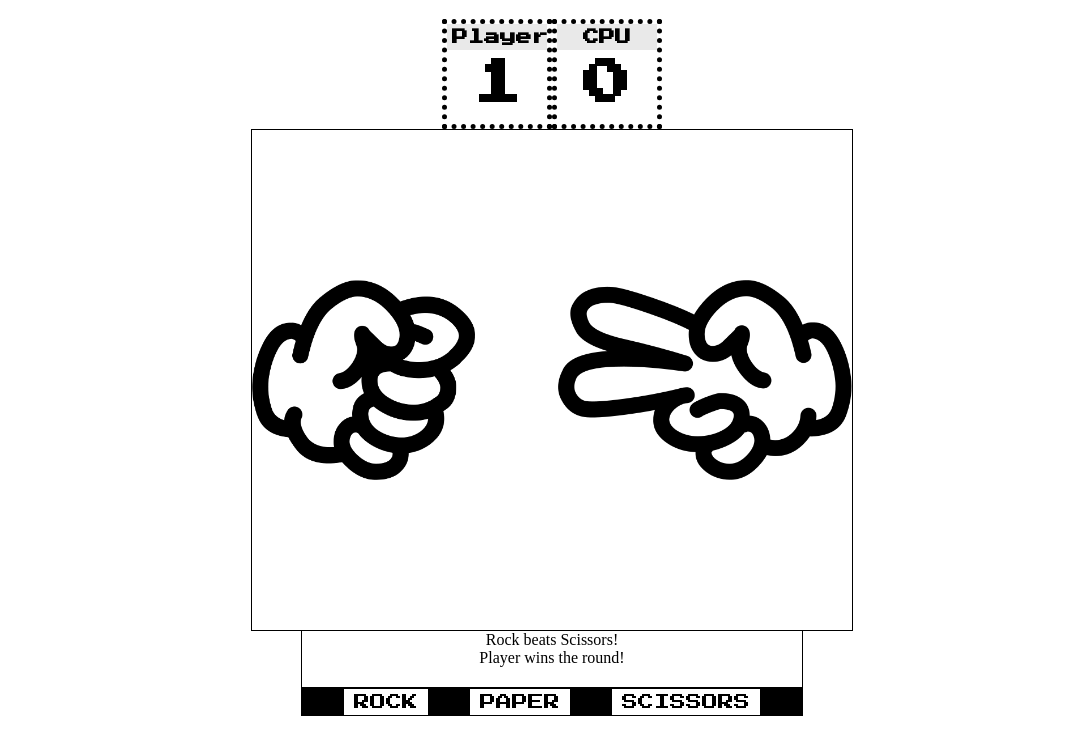
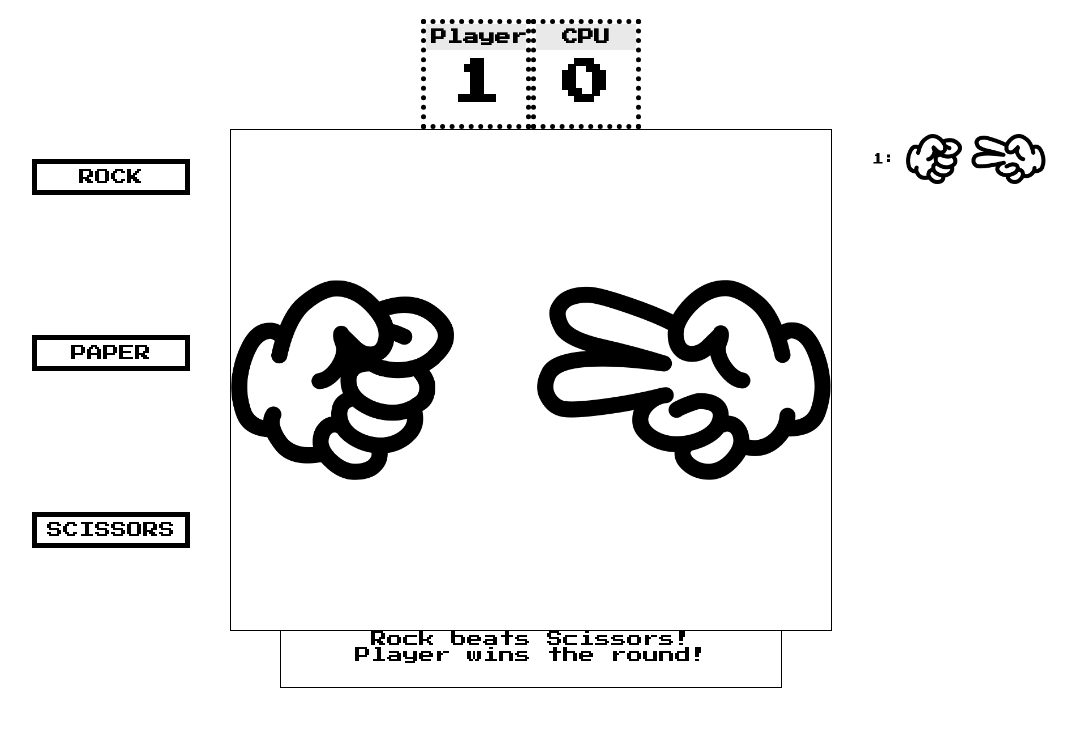
Before and after one commit to nickdavidson/rock-paper-scissors, a plain HTML site: page index.html in a window 1280 px wide. Both pictures are taken after a click on the button "ROCK". Shown: the part 56-800 px from the top of the page, without its empty margins (88-1165 px from the left). Drawn offline with Linux system fonts and the light colour scheme.

Commit message:
Add round log to display results of previous rounds.
Move input buttons to left side.

Modify flexbox layout.

```diff
--- a/css/styles.css
+++ b/css/styles.css
@@ -1,8 +1,11 @@
 @import url('https://fonts.googleapis.com/css2?family=Press+Start+2P&display=swap');
+
+* {
+    font-family: 'Press Start 2P', cursive;
+}
 
 h1 {
     text-align: center;
-    font-family: 'Press Start 2P', cursive;
 }
 
 div #output {
@@ -16,16 +19,17 @@ div #output {
 }
 
 #input {
-    background-color: black;
-    width: 500px;
-    margin: 0 auto;
     text-align: center;
-    border: 1px solid black;
+    display: flex;
+    max-width: 160px;
+    margin-left: -200px;
+    margin-right: 40px;
 }
 
 div #buttons {
     display: flex;
     justify-content: space-evenly;
+    flex-direction: column;
 }
 
 div #game-screen {
@@ -34,7 +38,7 @@ div #game-screen {
     align-items: center;
     width: 600px;
     height: 500px;
-    margin: 0 auto;
+    margin: 0;
     border: 1px solid black;
 }
 
@@ -45,6 +49,12 @@ div #game-screen {
     margin: 0 auto;
 }
 
+#container {
+    display: flex;
+    flex-direction: row;
+    justify-content: center;
+}
+
 
 #player-img {
     height: 200px;
@@ -53,6 +63,12 @@ div #game-screen {
 #cpu-img {
     height: 200px;
     transform: scaleX(-1);
+}
+
+#game-area {
+    display: flex;
+    flex-direction: column;
+    justify-content: center;
 }
 
 .score-box {
@@ -67,21 +83,46 @@ div #game-screen {
     font-size: 1em;
     font-weight: 800;
     background-color: rgb(233, 233, 233);
-    font-family: 'Press Start 2P', cursive;
 }
 
 .score-display {
     text-align: center;
     font-size: 3em;
     font-weight: 800;
-    font-family: 'Press Start 2P', cursive;
     padding-top: 10px;
 }
 
 .play-button {
-    font-family: 'Press Start 2P', cursive;
     background-color: white;
     border: none;
     padding: 5px 10px 5px 10px;
     font-size: 1em;
+    border: 5px solid black;
 }
+
+.round-thumb {
+    height: 50px;
+    padding: 5px;
+}
+
+.round-log-result {
+    padding-bottom: 20px;
+    display: flex;
+    align-items: center;
+    justify-content: flex-end;
+    font-size: .75em;
+}
+
+#game-log {
+    display: flex;
+    flex-direction: column;
+    align-items: flex-start;
+    justify-content: flex-start;
+    width: 250px;
+    margin-top: 110px;
+    margin-left: 40px;
+    margin-right: -250px;
+    max-height: 500px;
+    overflow: auto;
+    scrollbar-width: none;
+}
--- a/index.html
+++ b/index.html
@@ -11,23 +11,31 @@
 <body>
     <h1>Rock, Paper, Scissors!</h1>
     <div id="container">
+
+        <div id="input"></div>
+
+        <div id="game-area">
+
             <div id="scoreboard">
                 <div class="score-box">
                     <div class="player-name">Player</div>
                     <div class="score-display" id="player-score"></div>
                 </div>
+
                 <div class="score-box">
                     <div class="player-name">CPU</div>
                     <div class="score-display" id="cpu-score"></div>
-            </div>
+                </div> </div>
 
-        </div>
             <div id="game-screen">
                 <img id="player-img" src="img/rock.png" alt="">
                 <img id="cpu-img" src="img/rock.png" alt="">
             </div>
-        <div id="output">Stuff</div>
-        <div id="input"></div>
+
+            <div id="output"></div>
+        </div>
+
+        <div id="game-log"></div>
     </div>
 </body>
 </html>
--- a/js/script.js
+++ b/js/script.js
@@ -186,8 +186,9 @@ function buttonPlay(){
 
     outputText = generateWinnerText(winner, playerTurn, computerTurn);
     outputBox.textContent = outputText;
-
+    addRoundToLog();
     updateScore(winner);
+    currentRound++;
 }
 
 function setRoundWinner(winner){
@@ -204,8 +205,10 @@ const outputBox = document.querySelector("#output");
 const inputBox = document.querySelector("#input");
 const playerScore = document.querySelector("#player-score");
 const cpuScore = document.querySelector("#cpu-score");
+const gameLog = document.querySelector("#game-log");
 
 const NUM_ROUNDS = 5;
+let currentRound = 1;
 const WIN_CONDITION = Math.floor(NUM_ROUNDS/2) + 1;
 
 playerScore.textContent = 0;
@@ -249,6 +252,7 @@ outputBox.textContent = outputText;
 const restartButton = document.createElement("button");
 restartButton.innerHTML = "Play again?";
 restartButton.id = "restart";
+restartButton.className = "play-button";
 restartButton.addEventListener('click', restartGame);
 
 function restartGame(){
@@ -263,6 +267,9 @@ function restartGame(){
     buttonSet.appendChild(scissorsButton);
 
     buttonSet.removeChild(restartButton);
+
+    gameLog.replaceChildren();
+    currentRound = 1;
 }
 
 let scoreArray = [0,0];
@@ -315,3 +322,29 @@ function declareWinner(winner){
 
     buttonSet.appendChild(restartButton);
 }
+
+
+
+function addRoundToLog(){
+    const roundImages = document.createElement("div");
+    roundImages.className = "round-log-result";
+
+    const roundNum = document.createElement("span");
+    roundNum.textContent = `${currentRound}: `;
+    roundNum.style.paddingRight = "5px";
+
+    let playerThumb = document.createElement("img");
+    playerThumb.src = playerImage.src;
+    playerThumb.className = "round-thumb";
+
+    let cpuThumb = document.createElement("img");
+    cpuThumb.src = cpuImage.src;
+    cpuThumb.className = "round-thumb";
+    cpuThumb.style.transform = "scaleX(-1)";
+
+    roundImages.appendChild(roundNum);
+    roundImages.appendChild(playerThumb);
+    roundImages.appendChild(cpuThumb);
+
+    gameLog.appendChild(roundImages);
+}
```
Lines whose indentation alone changed are shown as unchanged.
